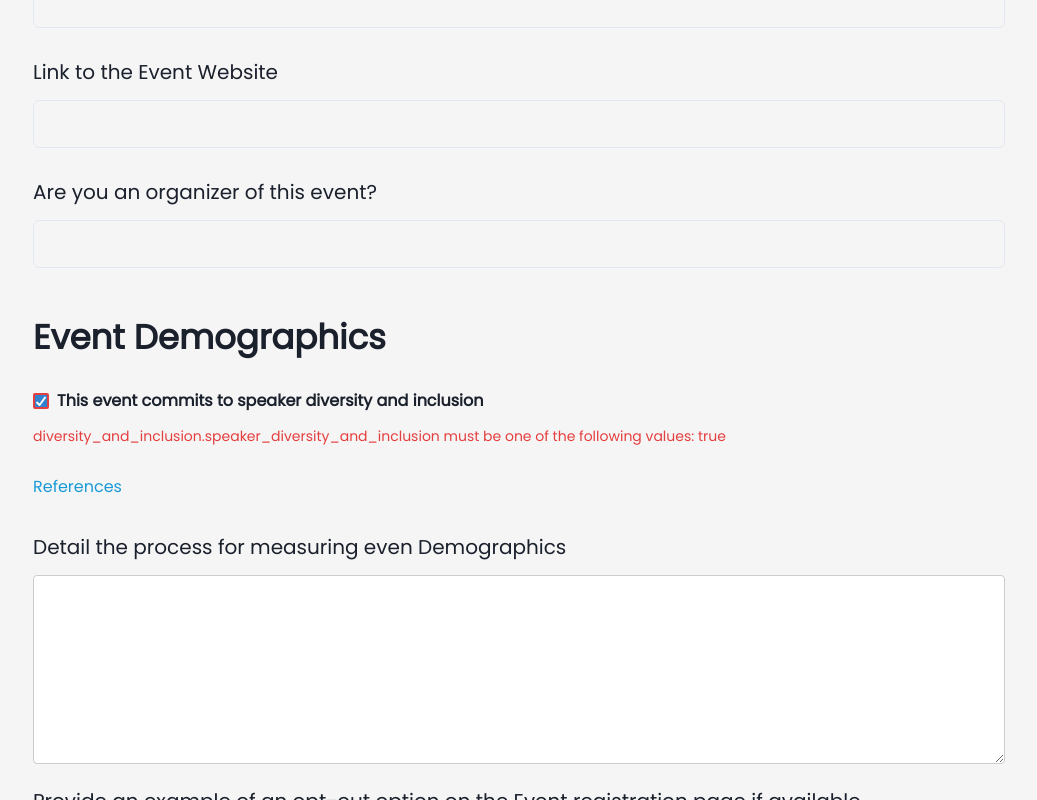
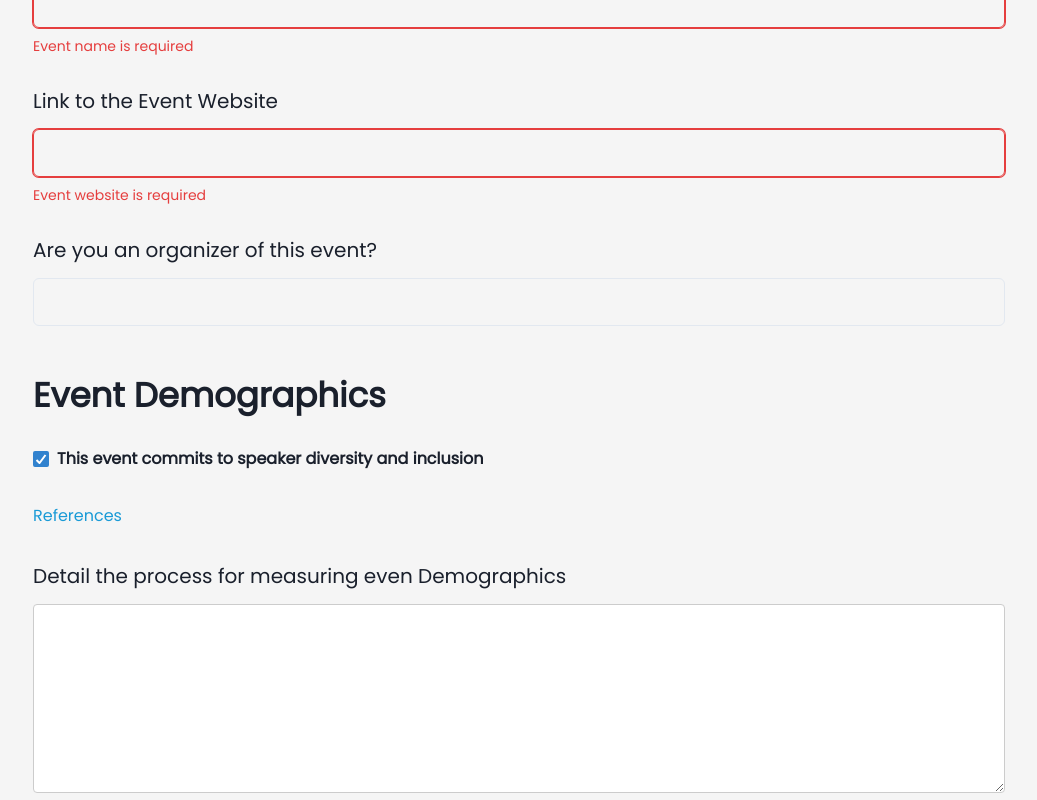
Before and after one commit to badging/eventBadging, a React app: page /apply in a window 1280 px wide. Both pictures are taken after a click on the label "This event commits to speaker diversity and inclusion". Shown: the part 911-1711 px from the top of the page, without its empty margins (71-1108 px from the left). Built offline with nearby package versions, Linux system fonts and the light colour scheme.

Commit message:
Reformated form validation
Signed-off-by: Akintola Rahmat <akintolarahmah@gmail.com>

```diff
--- a/src/components/EventDemographics.js
+++ b/src/components/EventDemographics.js
@@ -28,7 +28,7 @@ const EventDemographics = (props) => {
       <Text fontWeight={600} fontSize={"34px"} lineHeight="43.52px" mt={"48px"}>
         Event Demographics
       </Text>
-      <FormControl isInvalid={props.error?.speaker_diversity_and_inclusion}>
+      <FormControl isInvalid={props.error?.speaker_diversity_and_inclusion && props.touched?.diversity_and_inclusion.speaker_diversity_and_inclusion}>
         <Checkbox
           value={speaker_diversity_and_inclusion}
           name="speaker_diversity_and_inclusion"
@@ -186,7 +186,8 @@ EventDemographics.propTypes = {
   example_of_a_demographics_text: PropTypes.string,
   diversity_and_inclusion: PropTypes.object.isRequired,
   handleChange: PropTypes.func.isRequired,
-  error: PropTypes.object
+  error: PropTypes.object,
+  touched: PropTypes.object
 };
 
 export default EventDemographics;
--- a/src/pages/ApplyForBadging.js
+++ b/src/pages/ApplyForBadging.js
@@ -15,56 +15,37 @@ import {
   FormErrorMessage
 } from "@chakra-ui/react";
 import { Link } from "react-router-dom";
-import { useFormik } from "formik";
+import { Formik } from "formik";
 import * as Yup from "yup";
 
 const validationSchema = Yup.object({
   event_name: Yup.string().required("Event name is required"),
   event_website: Yup.string()
     .required("Event website is required")
-    .url()
+    .url('Event website must be a valid url')
     .nullable(),
-  event_organizer: Yup.string().required("Event organizer input is required"),
+  event_organizer: Yup.string().required("Required"),
   diversity_and_inclusion: Yup.object().shape({
-    speaker_diversity_and_inclusion: Yup.boolean().equals([true]).required('Please tick the diversity and inclusion checkbox'),
+    speaker_diversity_and_inclusion: Yup.boolean()
+      .equals([true])
+      .required("Required"),
     process_for_measuring_even_demographics: Yup.string(),
     example_of_an_optOut_option: Yup.string(),
     example_of_a_demographics_text: Yup.string()
   }),
   family_friendliness: Yup.object().shape({
-    event_family_friendliness: Yup.boolean().equals([true]).required('Please tick the family friendliness checkbox'),
-    provide_childcare_facilities: Yup.string().required('Childcare facilities provision required'),
+    event_family_friendliness: Yup.boolean()
+      .equals([true])
+      .required("Please tick the family friendliness checkbox"),
+    provide_childcare_facilities: Yup.string().required(
+      "Required"
+    ),
     ways_provided_for_family_friendly_environment: Yup.string(),
     relevant_links_related_to_family_friendliness: Yup.string()
   })
 });
 
 const ApplyForBadging = () => {
-  const formik = useFormik({
-    initialValues: {
-      event_name: "",
-      event_website: "",
-      event_organizer: "",
-      diversity_and_inclusion: {
-        speaker_diversity_and_inclusion: false,
-        process_for_measuring_even_demographics: "",
-        example_of_an_optOut_option: "",
-        example_of_a_demographics_text: ""
-      },
-      family_friendliness: {
-        event_family_friendliness: false,
-        provide_childcare_facilities: "",
-        ways_provided_for_family_friendly_environment: "",
-        relevant_links_related_to_family_friendliness: ""
-      }
-    },
-    onSubmit: (values, actions) => {
-      alert(JSON.stringify(values, null, 2));
-      actions.resetForm();
-    },
-    validationSchema: validationSchema
-  });
-
   return (
     <>
       <Header />
@@ -141,8 +122,35 @@ const ApplyForBadging = () => {
               Issue&quot;.
             </Text>
           </VStack>
-          <form onSubmit={formik.handleSubmit}>
-            <FormControl isInvalid={formik.errors.event_name && formik.touched.event_name}>
+          <Formik
+            initialValues={{
+              event_name: "",
+              event_website: "",
+              event_organizer: "",
+              diversity_and_inclusion: {
+                speaker_diversity_and_inclusion: false,
+                process_for_measuring_even_demographics: "",
+                example_of_an_optOut_option: "",
+                example_of_a_demographics_text: ""
+              },
+              family_friendliness: {
+                event_family_friendliness: false,
+                provide_childcare_facilities: "",
+                ways_provided_for_family_friendly_environment: "",
+                relevant_links_related_to_family_friendliness: ""
+              }
+            }}
+            validationSchema={validationSchema}
+            onSubmit={(values, actions) => {
+              alert(JSON.stringify(values, null, 2));
+              actions.resetForm();
+            }}
+          >
+            {({ errors, touched, values, handleSubmit, handleChange }) => (
+              <form onSubmit={handleSubmit}>
+                <FormControl
+                  isInvalid={errors.event_name }
+                >
                   <FormLabel
                     fontWeight={500}
                     fontSize={"20px"}
@@ -153,14 +161,16 @@ const ApplyForBadging = () => {
                   </FormLabel>
                   <Input
                     type="text"
-                value={formik.values.event_name}
+                    value={values.event_name}
                     name="event_name"
-                onChange={formik.handleChange}
+                    onChange={handleChange}
                     size="lg"
                   />
-              <FormErrorMessage>{formik.errors.event_name}</FormErrorMessage>
+                  <FormErrorMessage>{errors.event_name}</FormErrorMessage>
                 </FormControl>
-            <FormControl isInvalid={formik.errors.event_website && formik.touched.event_website}>
+                <FormControl
+                  isInvalid={errors.event_website}
+                >
                   <FormLabel
                     fontWeight={500}
                     fontSize={"20px"}
@@ -172,15 +182,17 @@ const ApplyForBadging = () => {
                   </FormLabel>
                   <Input
                     type="text"
-                value={formik.values.event_website}
+                    value={values.event_website}
                     name="event_website"
-                onChange={formik.handleChange}
+                    onChange={handleChange}
                     size="lg"
                   />
-              <FormErrorMessage>{formik.errors.event_website}</FormErrorMessage>
+                  <FormErrorMessage>{errors.event_website}</FormErrorMessage>
                 </FormControl>
 
-            <FormControl isInvalid={formik.errors.event_organizer && formik.touched.event_organizer}>
+                <FormControl
+                  isInvalid={errors.event_organizer && touched.event_organizer}
+                >
                   <FormLabel
                     fontWeight={500}
                     fontSize={"20px"}
@@ -192,22 +204,23 @@ const ApplyForBadging = () => {
                   </FormLabel>
                   <Input
                     type="text"
-                value={formik.values.event_organizer}
+                    value={values.event_organizer}
                     name="event_organizer"
-                onChange={formik.handleChange}
+                    onChange={handleChange}
                     size="lg"
                   />
-              <FormErrorMessage>
-                {formik.errors.event_organizer}
-              </FormErrorMessage>
+                  <FormErrorMessage>{errors.event_organizer}</FormErrorMessage>
                 </FormControl>
 
                 <EventDemographics
-              diversity_and_inclusion={formik.values.diversity_and_inclusion}
-              handleChange={formik.handleChange}
-              error={formik.errors.diversity_and_inclusion}
+                  diversity_and_inclusion={values.diversity_and_inclusion}
+                  handleChange={handleChange}
+                  error={errors}
+                  touched={touched}
                 />
               </form>
+            )}
+          </Formik>
         </VStack>
       </Box>
       <Footer />
```
Lines whose indentation alone changed are shown as unchanged.
